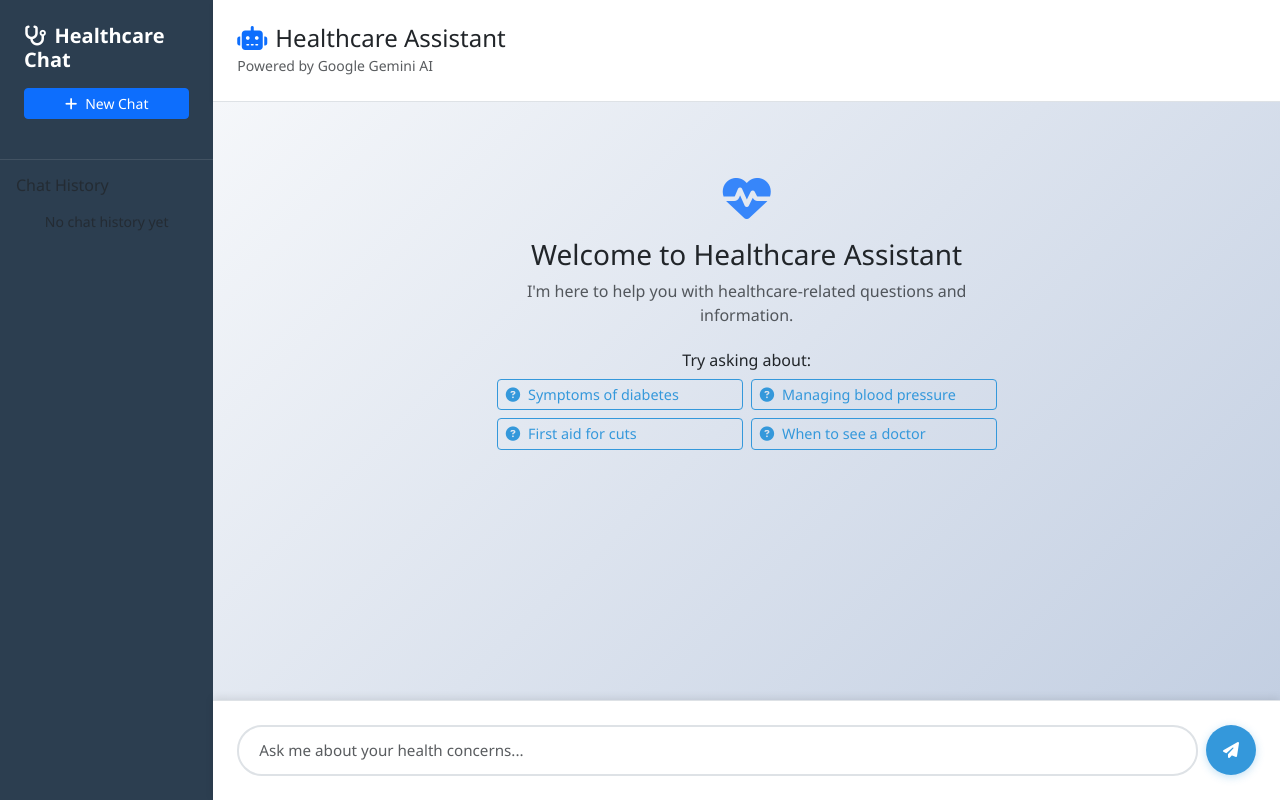
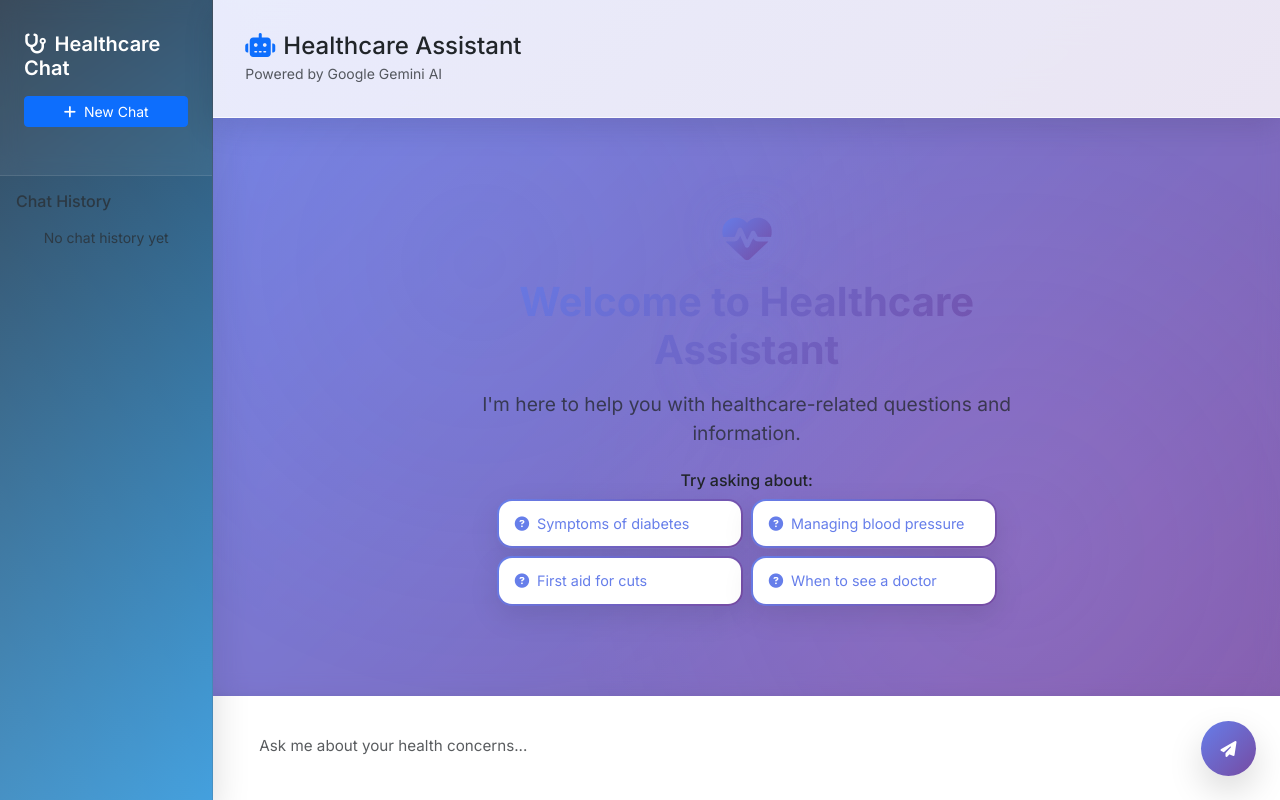
Before and after one commit to Saipradeep456/medicalAIchatbot, a Flask app: page / in a window 1280 px wide. Run offline with Flask 3, Linux system fonts and the light colour scheme; data that the repository does not hold is empty.

Commit message:
Enhance the visual appeal of the chatbot with new colors and effects
Revamps the UI with new color schemes, background gradients, shadows, and font using CSS.

Replit-Commit-Author: Agent
Replit-Commit-Session-Id: dc9a80ea-436f-41dd-af2a-ca0989403247
Replit-Commit-Screenshot-Url: https://storage.googleapis.com/screenshot-production-us-central1/8be237b8-128f-4e5d-b7a0-0a29092bbc7c/af8134bc-dcd3-4503-a9df-ee3085e814c7.jpg

```diff
--- a/static/css/style.css
+++ b/static/css/style.css
@@ -1,39 +1,84 @@
 /* Healthcare Chatbot Custom Styles */
 
 :root {
-    --primary-color: #2c3e50;
-    --secondary-color: #3498db;
-    --success-color: #27ae60;
-    --warning-color: #f39c12;
-    --danger-color: #e74c3c;
-    --light-bg: #f8f9fa;
-    --dark-bg: #2c3e50;
+    --primary-color: #667eea;
+    --secondary-color: #764ba2;
+    --accent-color: #f093fb;
+    --success-color: #4facfe;
+    --warning-color: #f093fb;
+    --danger-color: #ff6b6b;
+    --light-bg: linear-gradient(135deg, #667eea 0%, #764ba2 100%);
+    --dark-bg: linear-gradient(135deg, #2c3e50 0%, #3498db 100%);
     --message-bg: #ffffff;
-    --user-message-bg: #e3f2fd;
-    --ai-message-bg: #f1f8e9;
-    --border-color: #dee2e6;
-    --text-color: #333333;
+    --user-message-bg: linear-gradient(135deg, #667eea 0%, #764ba2 100%);
+    --ai-message-bg: linear-gradient(135deg, #f093fb 0%, #f5576c 100%);
+    --border-color: rgba(255,255,255,0.2);
+    --text-color: #2c3e50;
     --text-muted: #6c757d;
+    --shadow-light: 0 10px 30px rgba(0,0,0,0.1);
+    --shadow-medium: 0 15px 35px rgba(0,0,0,0.15);
+    --shadow-heavy: 0 20px 40px rgba(0,0,0,0.2);
 }
 
 html, body {
     height: 100%;
-    font-family: 'Segoe UI', Tahoma, Geneva, Verdana, sans-serif;
-    background-color: var(--light-bg);
+    font-family: 'Inter', 'Segoe UI', Tahoma, Geneva, Verdana, sans-serif;
+    background: var(--light-bg);
+    overflow-x: hidden;
+}
+
+body::before {
+    content: '';
+    position: fixed;
+    top: 0;
+    left: 0;
+    width: 100%;
+    height: 100%;
+    background:
+        radial-gradient(circle at 20% 80%, rgba(120, 119, 198, 0.3) 0%, transparent 50%),
+        radial-gradient(circle at 80% 20%, rgba(255, 119, 198, 0.3) 0%, transparent 50%),
+        radial-gradient(circle at 40% 40%, rgba(120, 119, 198, 0.2) 0%, transparent 50%);
+    z-index: -1;
+    animation: float 20s ease-in-out infinite;
+}
+
+@keyframes float {
+    0%, 100% { transform: translateY(0px) rotate(0deg); }
+    33% { transform: translateY(-20px) rotate(1deg); }
+    66% { transform: translateY(10px) rotate(-1deg); }
 }
 
 /* Sidebar Styles */
 .sidebar {
-    background-color: var(--dark-bg);
+    background: var(--dark-bg);
     color: white;
     padding: 0;
     min-height: 100vh;
-    box-shadow: 2px 0 5px rgba(0,0,0,0.1);
+    box-shadow: var(--shadow-medium);
+    backdrop-filter: blur(20px);
+    border-right: 1px solid rgba(255,255,255,0.1);
+    position: relative;
+    overflow: hidden;
+}
+
+.sidebar::before {
+    content: '';
+    position: absolute;
+    top: 0;
+    left: 0;
+    right: 0;
+    bottom: 0;
+    background: linear-gradient(45deg, rgba(255,255,255,0.1) 0%, transparent 100%);
+    pointer-events: none;
 }
 
 .sidebar-header {
-    padding: 1.5rem;
+    padding: 2rem 1.5rem;
     border-bottom: 1px solid rgba(255,255,255,0.1);
+    background: rgba(255,255,255,0.05);
+    backdrop-filter: blur(10px);
+    position: relative;
+    z-index: 1;
 }
 
 .sidebar h5 {
@@ -113,27 +178,117 @@ html, body {
 }
 
 .chat-header {
-    background-color: white;
-    padding: 1.5rem;
-    border-bottom: 1px solid var(--border-color);
-    box-shadow: 0 2px 4px rgba(0,0,0,0.1);
+    background: rgba(255,255,255,0.95);
+    backdrop-filter: blur(20px);
+    padding: 2rem;
+    border-bottom: 1px solid rgba(255,255,255,0.2);
+    box-shadow: var(--shadow-light);
+    position: relative;
+    z-index: 10;
+}
+
+.chat-header::before {
+    content: '';
+    position: absolute;
+    top: 0;
+    left: 0;
+    right: 0;
+    bottom: 0;
+    background: linear-gradient(135deg, rgba(102, 126, 234, 0.1) 0%, rgba(118, 75, 162, 0.1) 100%);
+    z-index: -1;
 }
 
 .chat-messages {
     flex: 1;
     overflow-y: auto;
-    padding: 1.5rem;
-    background: linear-gradient(135deg, #f5f7fa 0%, #c3cfe2 100%);
+    padding: 2rem;
+    background: rgba(255,255,255,0.1);
+    backdrop-filter: blur(10px);
+    position: relative;
+}
+
+.chat-messages::before {
+    content: '';
+    position: absolute;
+    top: 0;
+    left: 0;
+    right: 0;
+    bottom: 0;
+    background:
+        radial-gradient(circle at 25% 25%, rgba(102, 126, 234, 0.1) 0%, transparent 50%),
+        radial-gradient(circle at 75% 75%, rgba(240, 147, 251, 0.1) 0%, transparent 50%);
+    z-index: -1;
+    animation: pulse 4s ease-in-out infinite;
+}
+
+@keyframes pulse {
+    0%, 100% { opacity: 0.7; }
+    50% { opacity: 1; }
 }
 
 .welcome-message {
-    padding: 3rem 2rem;
-    max-width: 600px;
+    padding: 4rem 2rem;
+    max-width: 700px;
     margin: 0 auto;
+    text-align: center;
+    position: relative;
+}
+
+.welcome-message::before {
+    content: '';
+    position: absolute;
+    top: 20%;
+    left: 50%;
+    transform: translateX(-50%);
+    width: 200px;
+    height: 200px;
+    background: radial-gradient(circle, rgba(102, 126, 234, 0.1) 0%, transparent 70%);
+    border-radius: 50%;
+    animation: breathe 3s ease-in-out infinite;
+}
+
+@keyframes breathe {
+    0%, 100% { transform: translateX(-50%) scale(1); opacity: 0.7; }
+    50% { transform: translateX(-50%) scale(1.1); opacity: 1; }
 }
 
 .welcome-icon {
-    opacity: 0.8;
+    position: relative;
+    z-index: 2;
+    animation: heartbeat 2s ease-in-out infinite;
+}
+
+.welcome-icon i {
+    background: var(--user-message-bg);
+    -webkit-background-clip: text;
+    -webkit-text-fill-color: transparent;
+    background-clip: text;
+    filter: drop-shadow(0 0 20px rgba(102, 126, 234, 0.3));
+}
+
+@keyframes heartbeat {
+    0%, 100% { transform: scale(1); }
+    50% { transform: scale(1.05); }
+}
+
+.welcome-message h3 {
+    background: var(--user-message-bg);
+    -webkit-background-clip: text;
+    -webkit-text-fill-color: transparent;
+    background-clip: text;
+    font-weight: 700;
+    font-size: 2.5rem;
+    margin-bottom: 1rem;
+    position: relative;
+    z-index: 2;
+}
+
+.welcome-message p {
+    font-size: 1.2rem;
+    color: var(--text-muted);
+    position: relative;
+    z-index: 2;
+    font-weight: 400;
 }
 
 .example-questions {
@@ -144,16 +299,38 @@ html, body {
 .example-btn {
     text-align: left;
     font-size: 0.9rem;
-    border-color: var(--secondary-color);
-    color: var(--secondary-color);
-    transition: all 0.3s ease;
+    border: 2px solid transparent;
+    background: linear-gradient(white, white) padding-box, var(--user-message-bg) border-box;
+    color: var(--primary-color);
+    transition: all 0.4s cubic-bezier(0.4, 0, 0.2, 1);
+    border-radius: 15px;
+    padding: 0.75rem 1rem;
+    position: relative;
+    overflow: hidden;
+    backdrop-filter: blur(10px);
+    box-shadow: var(--shadow-light);
+}
+
+.example-btn::before {
+    content: '';
+    position: absolute;
+    top: 0;
+    left: -100%;
+    width: 100%;
+    height: 100%;
+    background: var(--user-message-bg);
+    transition: left 0.4s ease;
+    z-index: -1;
+}
+
+.example-btn:hover::before {
+    left: 0;
 }
 
 .example-btn:hover {
-    background-color: var(--secondary-color);
-    border-color: var(--secondary-color);
     color: white;
-    transform: translateY(-2px);
+    transform: translateY(-3px) scale(1.02);
+    box-shadow: var(--shadow-medium);
 }
 
 /* Message Styles */
@@ -281,22 +475,45 @@ html, body {
 
 #sendBtn {
     border-radius: 50%;
-    width: 50px;
-    height: 50px;
-    background-color: var(--secondary-color);
+    width: 55px;
+    height: 55px;
+    background: var(--user-message-bg);
     border: none;
-    transition: all 0.3s ease;
-    box-shadow: 0 2px 8px rgba(52, 152, 219, 0.3);
+    transition: all 0.4s cubic-bezier(0.4, 0, 0.2, 1);
+    box-shadow: var(--shadow-medium);
+    position: relative;
+    overflow: hidden;
+}
+
+#sendBtn::before {
+    content: '';
+    position: absolute;
+    top: 50%;
+    left: 50%;
+    width: 0;
+    height: 0;
+    background: rgba(255,255,255,0.3);
+    border-radius: 50%;
+    transform: translate(-50%, -50%);
+    transition: all 0.6s ease;
+}
+
+#sendBtn:hover::before {
+    width: 300px;
+    height: 300px;
 }
 
 #sendBtn:hover {
-    background-color: #2980b9;
-    transform: translateY(-2px);
-    box-shadow: 0 4px 12px rgba(52, 152, 219, 0.4);
+    transform: translateY(-3px) scale(1.05);
+    box-shadow: var(--shadow-heavy);
+}
+
+#sendBtn:active {
+    transform: translateY(-1px) scale(0.98);
 }
 
 #sendBtn:disabled {
-    background-color: var(--text-muted);
+    background: linear-gradient(135deg, #ccc 0%, #999 100%);
     transform: none;
     box-shadow: none;
 }
--- a/templates/index.html
+++ b/templates/index.html
@@ -4,6 +4,9 @@
     <meta charset="UTF-8">
     <meta name="viewport" content="width=device-width, initial-scale=1.0">
     <title>Healthcare Chatbot - K-HUB 2025-26</title>
+
+    <!-- Google Fonts -->
+    <link href="https://fonts.googleapis.com/css2?family=Inter:wght@300;400;500;600;700&display=swap" rel="stylesheet">
 
     <!-- Bootstrap 5 CSS -->
     <link href="https://cdn.jsdelivr.net/npm/bootstrap@5.3.0/dist/css/bootstrap.min.css" rel="stylesheet">
```
Also changed, not shown: other parts of static/css/style.css (+50 -13 lines).
